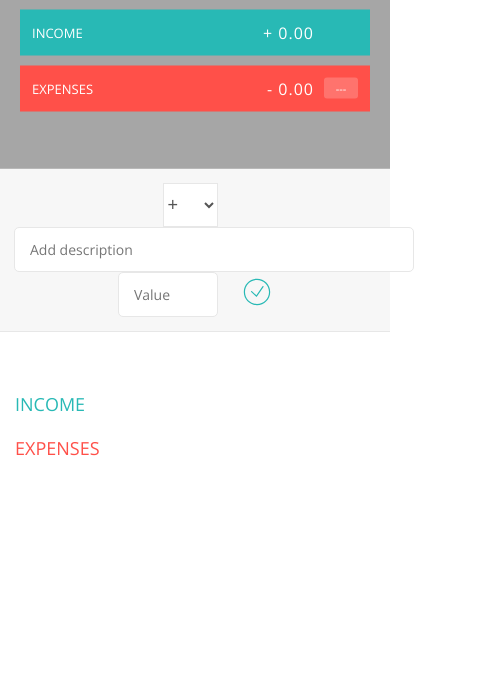
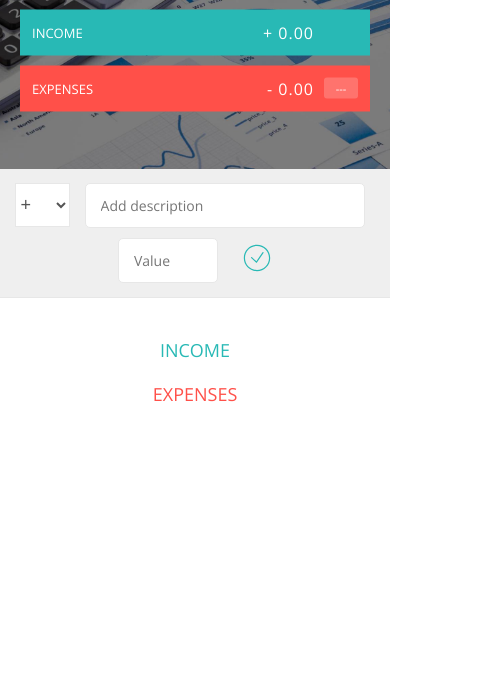
Before and after one commit to Frontendman25/budget, a plain HTML site: page index.html in a window 390 px wide. Shown: the part 169-844 px from the top of the page, 490 px wide, since content can reach past the window. Drawn offline with nearby package versions, Linux system fonts and the light colour scheme.

Commit message:
complete alings html(css)

```diff
--- a/index.html
+++ b/index.html
@@ -4,8 +4,8 @@
 <head>
   <meta charset="UTF-8">
   <link href="https://fonts.googleapis.com/css?family=Open+Sans:100,300,400,600" rel="stylesheet" type="text/css">
+  <link rel="stylesheet" href="https://cdnjs.cloudflare.com/ajax/libs/twitter-bootstrap/4.2.1/css/bootstrap-grid.min.css" />
   <link type="text/css" rel="stylesheet" href="style.css">
-  <link rel="stylesheet" href="https://cdnjs.cloudflare.com/ajax/libs/twitter-bootstrap/4.2.1/css/bootstrap-grid.min.css" />
 
   <title>Budget</title>
 </head>
@@ -40,26 +40,31 @@
   <div class="bottom">
     <div class="add">
       <div class="add__container">
+        <div class="typeDesc">
           <select class="add__type">
             <option value="inc" selected>+</option>
             <option value="exp">-</option>
           </select>
           <input type="text" class="add__description" placeholder="Add description">
+        </div>
+        <div class="valuBtn">
           <input type="number" class="add__value" placeholder="Value">
           <button class="add__btn">
             <svg class="addIcon" xmlns="http://www.w3.org/2000/svg" viewBox="0 0 50 50" width="30px" height="30px">
               <path style="line-height:normal;text-indent:0;text-align:start;text-decoration-line:none;text-decoration-style:solid;text-decoration-color:#000;text-transform:none;block-progression:tb;isolation:auto;mix-blend-mode:normal" d="M 25 3 C 12.86158 3 3 12.86158 3 25 C 3 37.13842 12.86158 47 25 47 C 37.13842 47 47 37.13842 47 25 C 47 12.86158 37.13842 3 25 3 z M 25 5 C 36.05754 5 45 13.94246 45 25 C 45 36.05754 36.05754 45 25 45 C 13.94246 45 5 36.05754 5 25 C 5 13.94246 13.94246 5 25 5 z M 34.988281 14.988281 A 1.0001 1.0001 0 0 0 34.171875 15.439453 L 23.970703 30.476562 L 16.679688 23.710938 A 1.0001 1.0001 0 1 0 15.320312 25.177734 L 24.316406 33.525391 L 35.828125 16.560547 A 1.0001 1.0001 0 0 0 34.988281 14.988281 z" font-weight="400" font-family="sans-serif" white-space="normal" overflow="visible" />
             </svg>
           </button>
+
+        </div>
       </div>
     </div>
 
-    <div class="container clearfix">
-      <div class="income">
+    <div class="container clearfix row">
+      <div class="income col-md-6">
         <h2 class="icome__title">Income</h2>
         <div class="income__list"></div>
       </div>
-      <div class="expenses">
+      <div class="expenses col-md-6">
         <h2 class="expenses__title">Expenses</h2>
         <div class="expenses__list"></div>
       </div>
--- a/style.css
+++ b/style.css
@@ -62,6 +62,7 @@ select:focus {
   height: 40vh;
   min-height: 260px;
   background-image: linear-gradient(rgba(0, 0, 0, 0.35), rgba(0, 0, 0, 0.35));
+  background: url(budget-calc2.jpg);
   background-size: cover;
   background-position: center;
   position: relative;
@@ -144,10 +145,12 @@ select:focus {
 .add {
   padding: 14px;
   border-bottom: 1px solid #e7e7e7;
-  background-color: #f7f7f7;
+  background-color: #efefef;
 }
 
 .add__container {
+  display: flex;
+  justify-content: center;
   margin: 0 auto;
   text-align: center;
 }
@@ -214,24 +217,18 @@ select:focus {
 
 /***** LISTS *****/
 .container {
-  width: 1000px;
-  margin: 60px auto;
+  display: flex;
+  align-items: normal;
+  margin: 40px auto;
 }
 
-.income {
-  float: left;
-  width: 475px;
-  margin-right: 50px;
-}
+.income {}
 
 .income__list {
   margin-bottom: 20px;
 }
 
-.expenses {
-  float: left;
-  width: 475px;
-}
+.expenses {}
 
 h2 {
   text-transform: uppercase;
@@ -241,10 +238,12 @@ h2 {
 }
 
 .icome__title {
+  text-align: center;
   color: #28B9B5;
 }
 
 .expenses__title {
+  text-align: center;
   color: #FF5049;
 }
 
@@ -354,8 +353,52 @@ h2 {
 */
 }
 
-.morda {}
-
 .first-circle {
   fill: forestgreen;
 }
+
+@media only screen and (max-width: 768px) {
+  .container {
+    flex-direction: column;
+    align-items: center;
+  }
+
+  .add__container {
+    align-items: center;
+    flex-direction: column;
+  }
+
+  .typeDesc {
+    margin-bottom: 10px;
+  }
+}
+
+@media only screen and (max-width: 508px) {
+  .add__description {
+    width: 320px;
+  }
+}
+
+@media only screen and (max-width: 429px) {
+  .add__description {
+    width: 280px;
+  }
+}
+
+@media only screen and (max-width: 389px) {
+  .add__description {
+    width: 195px;
+  }
+}
+
+@media only screen and (min-width: 576px) {
+  .container {
+    max-width: 630px;
+  }
+}
+
+@media only screen and (min-width: 768px) {
+  .container {
+    max-width: 100%;
+  }
+}
```
Also changed, not shown: budget-calc2.jpg (added). Lines whose indentation alone changed are shown as unchanged.
